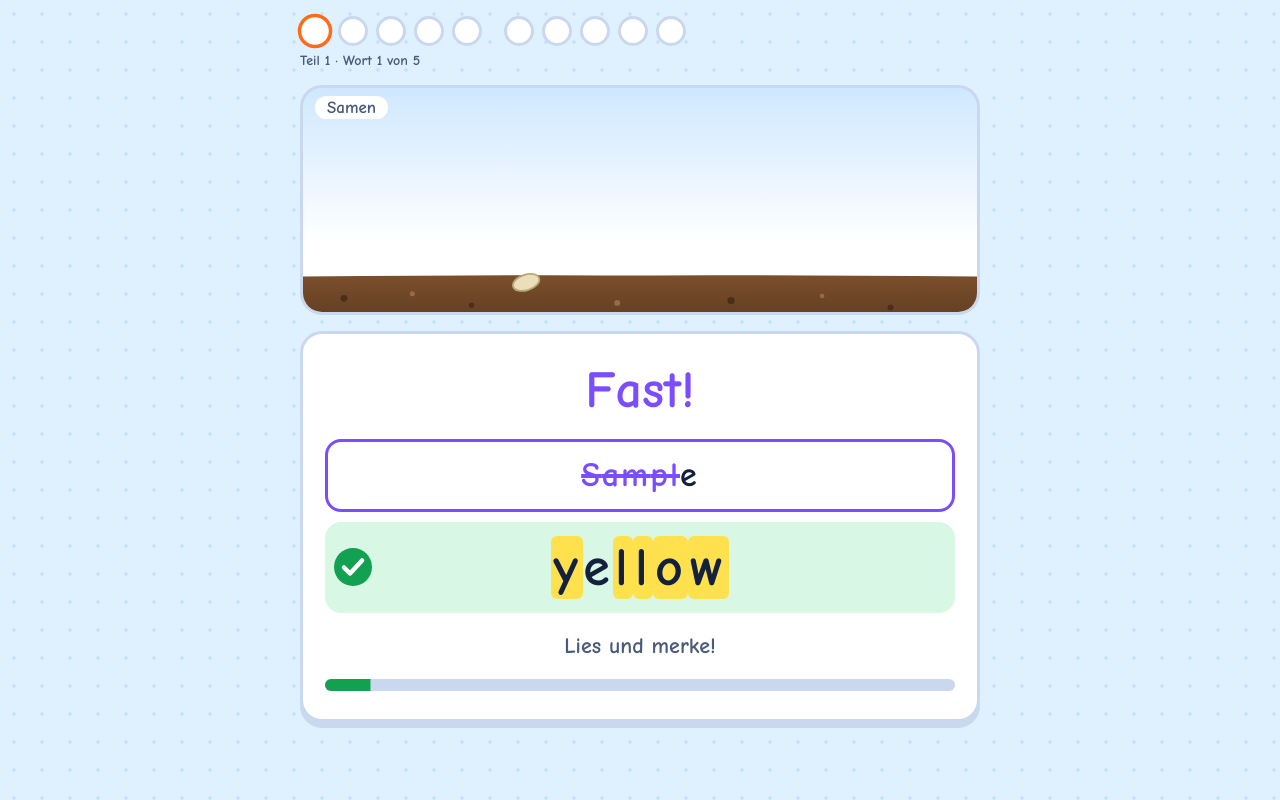
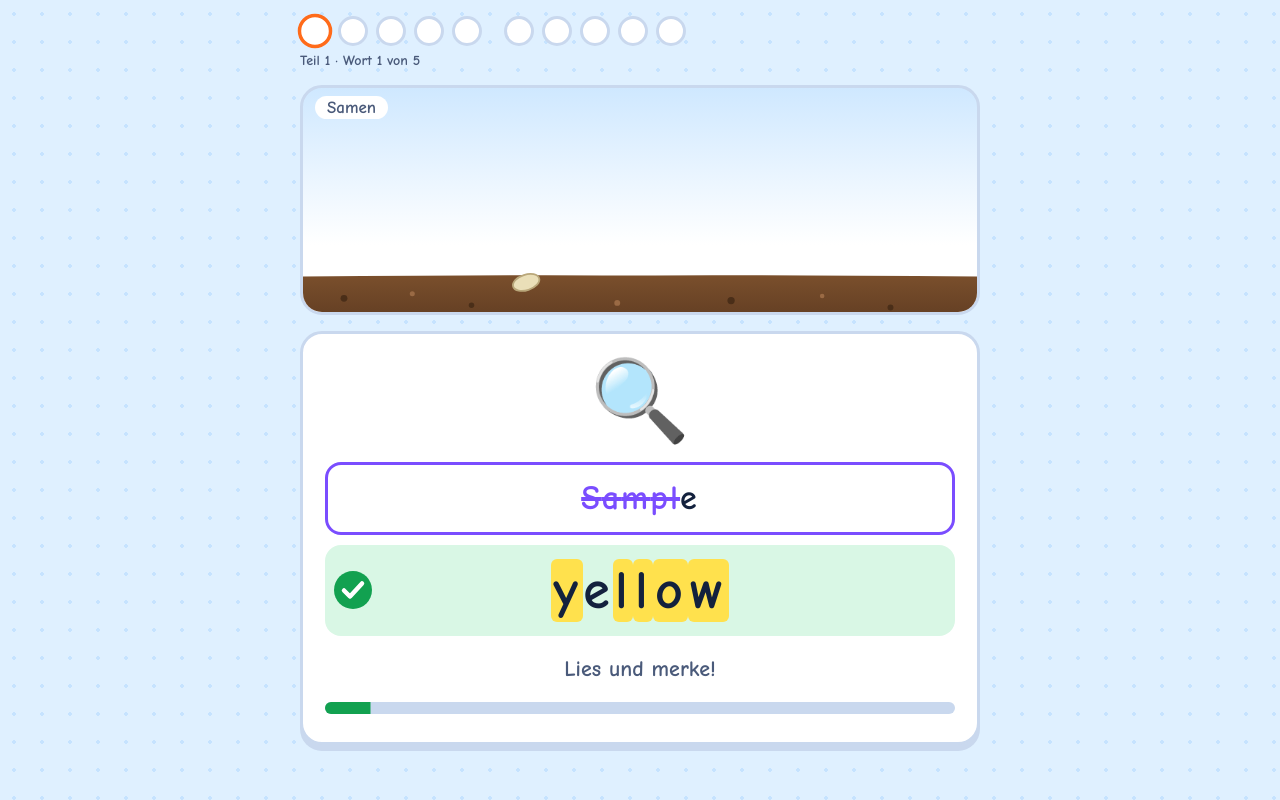
Before and after one commit to lotteBu07/ContempSlangScrape, a plain HTML site: page spelling-game/index.html in a window 1280 px wide. Both pictures are taken after typing "Sample" into the empty fields and a click on the button "Fertig". Drawn offline with Linux system fonts and the light colour scheme; a web font is replaced by a local one.

Commit message:
Spelling game: magnifying glass instead of Fast! on the correction screen
Co-Authored-By: Claude Opus 5.5 <noreply@anthropic.com>
Claude-Session: https://claude.ai/code/session_01FLRyrj8xcB4J8oEHy1PtXn

```diff
--- a/spelling-game/index.html
+++ b/spelling-game/index.html
@@ -324,6 +324,7 @@ const WORDS = [
     .btn { width: 100%; }
   }
   [hidden] { display: none !important; }
+  .lens { margin: 0; font-size: clamp(56px, 15vw, 80px); line-height: 1; }
   .btn.check { width: min(100%, 360px); font-size: 40px; line-height: 1; }
   .btn-ghost.say { font-size: 30px; line-height: 1; min-width: 88px; padding: 8px 20px; }
   /* answer box gets the same language tab as the word box */
@@ -793,7 +794,7 @@ const WORDS = [
     const target = answers(it).reduce((best, a) => lcsLen(typed, a) > lcsLen(typed, best) ? a : best);
     const d = diff(typed, target);
     card.innerHTML = `
-      <p class="msg try pop">Fast!</p>
+      <p class="lens pop" role="img" aria-label="Schau genau hin">🔍</p>
       <div class="compare">
         <div class="row you" aria-label="Dein Versuch"><span class="word">${d.you}</span></div>
         <div class="row right" aria-label="So ist es richtig"><svg class="ok-icon" viewBox="0 0 40 40" aria-hidden="true"><circle cx="20" cy="20" r="19" fill="var(--good)"/><path d="M11 20.5l6 6 12-13" fill="none" stroke="var(--badge-ink)" stroke-width="4.5" stroke-linecap="round" stroke-linejoin="round"/></svg><span class="word">${d.right}</span></div>
```
